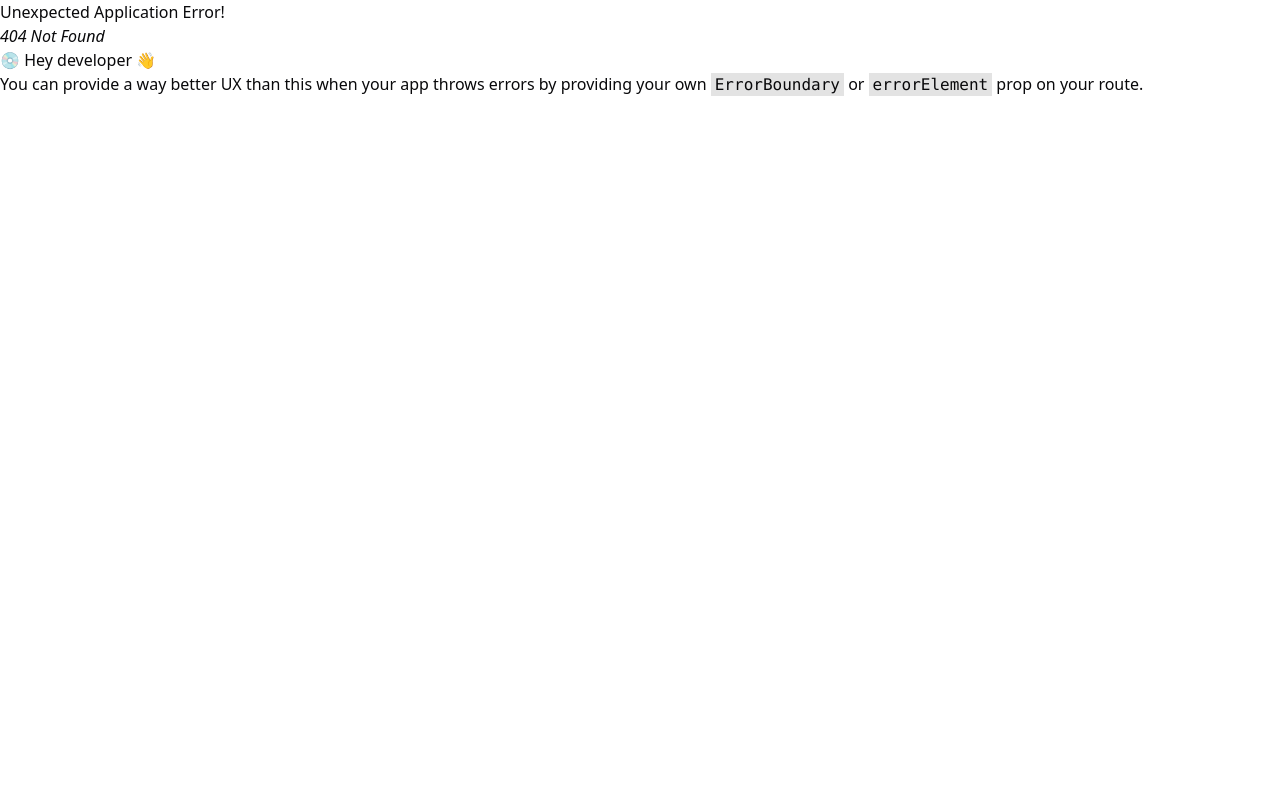
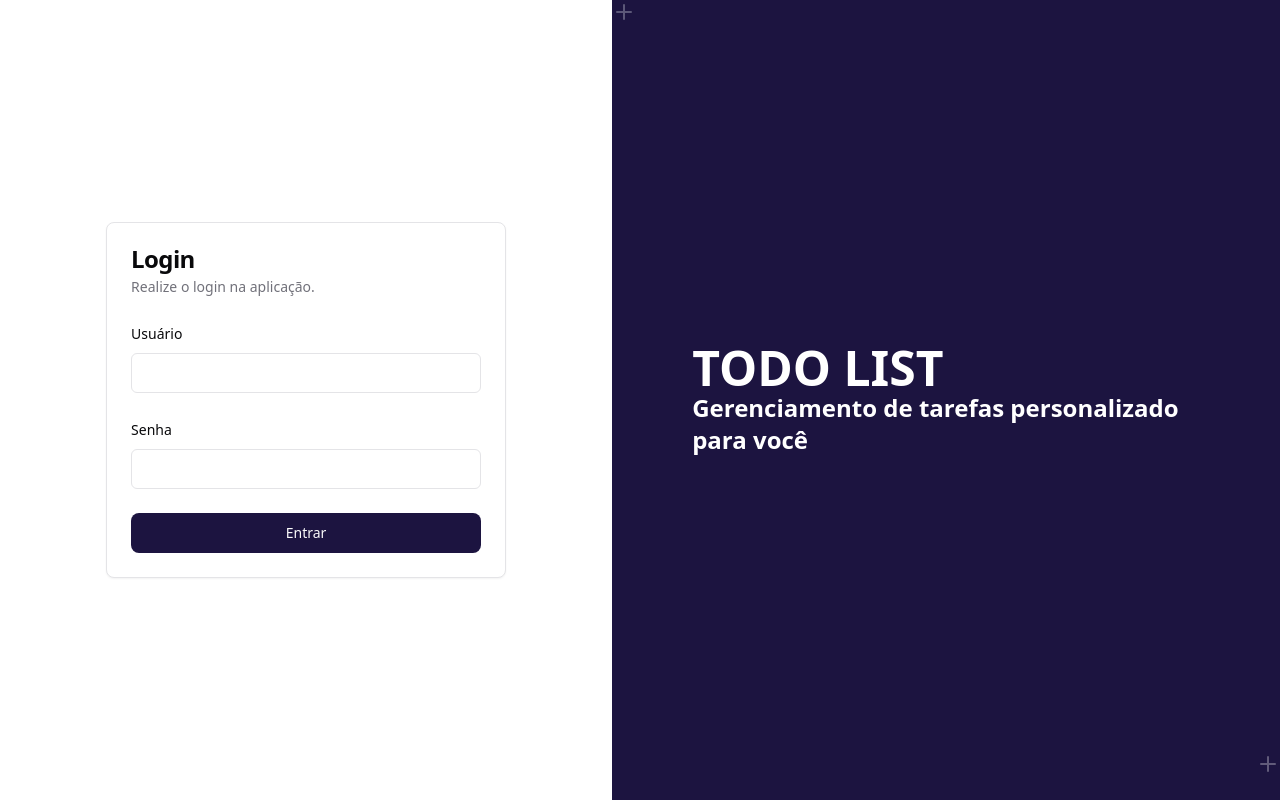
Before and after one commit to anderson-alves427/to-do-list, a React (Vite) app: page /login in a window 1280 px wide. Before the commit this address had no page. Built offline with nearby package versions, Linux system fonts and the light colour scheme.

Commit message:
feat(Login): create page and service

```diff
--- /dev/null
+++ b/src/modules/login/hooks/useLogin.tsx
@@ -0,0 +1,30 @@
+import { useForm } from "react-hook-form";
+import { loginSchema, LoginSchema } from "../schema/login.schema";
+import { zodResolver } from "@hookform/resolvers/zod";
+import { errorHandler } from "@/shared/api/errorHandler";
+import { loginService } from "../services/login.service";
+
+function useLogin() {
+	const form = useForm<LoginSchema>({
+		resolver: zodResolver(loginSchema),
+		defaultValues: {
+			password: "",
+			username: "",
+		},
+	});
+
+	async function onSubmit(data: LoginSchema) {
+		try {
+			console.log(data);
+			const result = await loginService.execute(data);
+		} catch (error) {
+			errorHandler(error);
+		}
+	}
+
+	return {
+		form,
+		onSubmit,
+	};
+}
+export { useLogin };
--- /dev/null
+++ b/src/modules/login/page/index.tsx
@@ -0,0 +1,88 @@
+import {
+	Card,
+	CardContent,
+	CardDescription,
+	CardHeader,
+	CardTitle,
+} from "@/shared/components/ui/card";
+import { useLogin } from "../hooks/useLogin";
+import { Plus } from "lucide-react";
+import {
+	Form,
+	FormControl,
+	FormField,
+	FormItem,
+	FormLabel,
+	FormMessage,
+} from "@/shared/components/ui/form";
+import { Input } from "@/shared/components/ui/input";
+import { Button } from "@/shared/components/ui/button";
+
+const Login = () => {
+	const { form, onSubmit } = useLogin();
+
+	return (
+		<div className="flex w-screen h-screen">
+			<div className="w-11/12 flex flex-col justify-center items-center">
+				<Card className="w-[400px]">
+					<CardHeader>
+						<CardTitle>Login</CardTitle>
+						<CardDescription>Realize o login na aplicação.</CardDescription>
+					</CardHeader>
+					<CardContent>
+						<Form {...form}>
+							<form
+								onSubmit={form.handleSubmit(onSubmit)}
+								className="w-full space-y-6"
+							>
+								<FormField
+									control={form.control}
+									name="username"
+									render={({ field }) => (
+										<FormItem>
+											<FormLabel>Usuário</FormLabel>
+											<FormControl>
+												<Input {...field} />
+											</FormControl>
+											<FormMessage />
+										</FormItem>
+									)}
+								/>
+								<FormField
+									control={form.control}
+									name="password"
+									render={({ field }) => (
+										<FormItem>
+											<FormLabel>Senha</FormLabel>
+											<FormControl>
+												<Input {...field} />
+											</FormControl>
+											<FormMessage />
+										</FormItem>
+									)}
+								/>
+								<Button type="submit" className="w-full">
+									Entrar
+								</Button>
+							</form>
+						</Form>
+					</CardContent>
+				</Card>
+			</div>
+			<div className="flex w-full bg-primary-brand items-center z-40">
+				<Plus className="absolute top-0 text-[15rem] text-slate-100 opacity-30" />
+				<div>
+					<p className="flex text-text-light font-semibold px-20 2xl:text-7xl lg:text-5xl">
+						TODO LIST
+					</p>
+					<p className="flex text-text-light font-semibold px-20 2xl:text-3xl lg:text-2xl">
+						Gerenciamento de tarefas personalizado para você
+					</p>
+				</div>
+				<Plus className="absolute right-0 bottom-6 text-[15rem] text-text-light opacity-30" />
+			</div>
+		</div>
+	);
+};
+
+export { Login };
--- /dev/null
+++ b/src/modules/login/routes/index.routes.tsx
@@ -0,0 +1,11 @@
+import { RouteObject } from "react-router-dom";
+import { Login } from "../page";
+
+const loginRoutes: RouteObject[] = [
+	{
+		path: "/login",
+		element: <Login />,
+	},
+];
+
+export { loginRoutes };
--- /dev/null
+++ b/src/modules/login/schema/login.schema.ts
@@ -0,0 +1,11 @@
+import { z } from "zod";
+
+const loginSchema = z.object({
+	username: z.string().min(5, "Usuário deve ter no mínimo 5 caracteres"),
+	password: z.string().min(6, "Senha deve ter no mínimo 6 caracteres"),
+});
+
+type LoginSchema = z.infer<typeof loginSchema>;
+
+export { loginSchema };
+export type { LoginSchema };
--- /dev/null
+++ b/src/modules/login/services/login.dto.ts
@@ -0,0 +1,13 @@
+type LoginInputDto = {
+	username: string;
+	password: string;
+};
+type LoginOutputDto = {
+	id: number;
+	user: string;
+	name: number;
+	perfil: string;
+	accessToken: string;
+};
+
+export type { LoginInputDto, LoginOutputDto };
--- /dev/null
+++ b/src/modules/login/services/login.service.ts
@@ -0,0 +1,26 @@
+import { http } from "@/shared/api/https";
+import { baseURL } from "@/shared/configs/paths";
+import { AxiosInstance } from "axios";
+import { LoginInputDto, LoginOutputDto } from "./login.dto";
+
+class LoginService {
+	constructor(private readonly api: AxiosInstance) {}
+
+	async execute(data: LoginInputDto): Promise<LoginOutputDto> {
+		const result = await this.api.post<LoginOutputDto>(
+			baseURL + "/auth/login",
+			data
+		);
+
+		const { accessToken, ...userData } = result.data;
+
+		localStorage.setItem("@todo-list-access_token", accessToken);
+		localStorage.setItem("@todo-list-user_data", JSON.stringify(userData));
+
+		return result.data;
+	}
+}
+
+const loginService = new LoginService(http);
+
+export { LoginService, loginService };
--- a/src/router/main.routes.ts
+++ b/src/router/main.routes.ts
@@ -1,6 +1,7 @@
 import { createBrowserRouter } from "react-router-dom";
 import { tasksManagerRoutes } from "../modules/tasksManager/routes/index.routes";
+import { loginRoutes } from "@/modules/login/routes/index.routes";
 
-const router = createBrowserRouter([...tasksManagerRoutes]);
+const router = createBrowserRouter([...tasksManagerRoutes, ...loginRoutes]);
 
 export { router };
--- /dev/null
+++ b/src/shared/components/ui/card.tsx
@@ -0,0 +1,85 @@
+import * as React from "react";
+import { cn } from "../lib/utils";
+
+const Card = React.forwardRef<
+	HTMLDivElement,
+	React.HTMLAttributes<HTMLDivElement>
+>(({ className, ...props }, ref) => (
+	<div
+		ref={ref}
+		className={cn(
+			"rounded-lg border bg-card text-card-foreground shadow-sm",
+			className
+		)}
+		{...props}
+	/>
+));
+Card.displayName = "Card";
+
+const CardHeader = React.forwardRef<
+	HTMLDivElement,
+	React.HTMLAttributes<HTMLDivElement>
+>(({ className, ...props }, ref) => (
+	<div
+		ref={ref}
+		className={cn("flex flex-col space-y-1.5 p-6", className)}
+		{...props}
+	/>
+));
+CardHeader.displayName = "CardHeader";
+
+const CardTitle = React.forwardRef<
+	HTMLParagraphElement,
+	React.HTMLAttributes<HTMLHeadingElement>
+>(({ className, ...props }, ref) => (
+	<h3
+		ref={ref}
+		className={cn(
+			"text-2xl font-semibold leading-none tracking-tight",
+			className
+		)}
+		{...props}
+	/>
+));
+CardTitle.displayName = "CardTitle";
+
+const CardDescription = React.forwardRef<
+	HTMLParagraphElement,
+	React.HTMLAttributes<HTMLParagraphElement>
+>(({ className, ...props }, ref) => (
+	<p
+		ref={ref}
+		className={cn("text-sm text-muted-foreground", className)}
+		{...props}
+	/>
+));
+CardDescription.displayName = "CardDescription";
+
+const CardContent = React.forwardRef<
+	HTMLDivElement,
+	React.HTMLAttributes<HTMLDivElement>
+>(({ className, ...props }, ref) => (
+	<div ref={ref} className={cn("p-6 pt-0", className)} {...props} />
+));
+CardContent.displayName = "CardContent";
+
+const CardFooter = React.forwardRef<
+	HTMLDivElement,
+	React.HTMLAttributes<HTMLDivElement>
+>(({ className, ...props }, ref) => (
+	<div
+		ref={ref}
+		className={cn("flex items-center p-6 pt-0", className)}
+		{...props}
+	/>
+));
+CardFooter.displayName = "CardFooter";
+
+export {
+	Card,
+	CardHeader,
+	CardFooter,
+	CardTitle,
+	CardDescription,
+	CardContent,
+};
```
